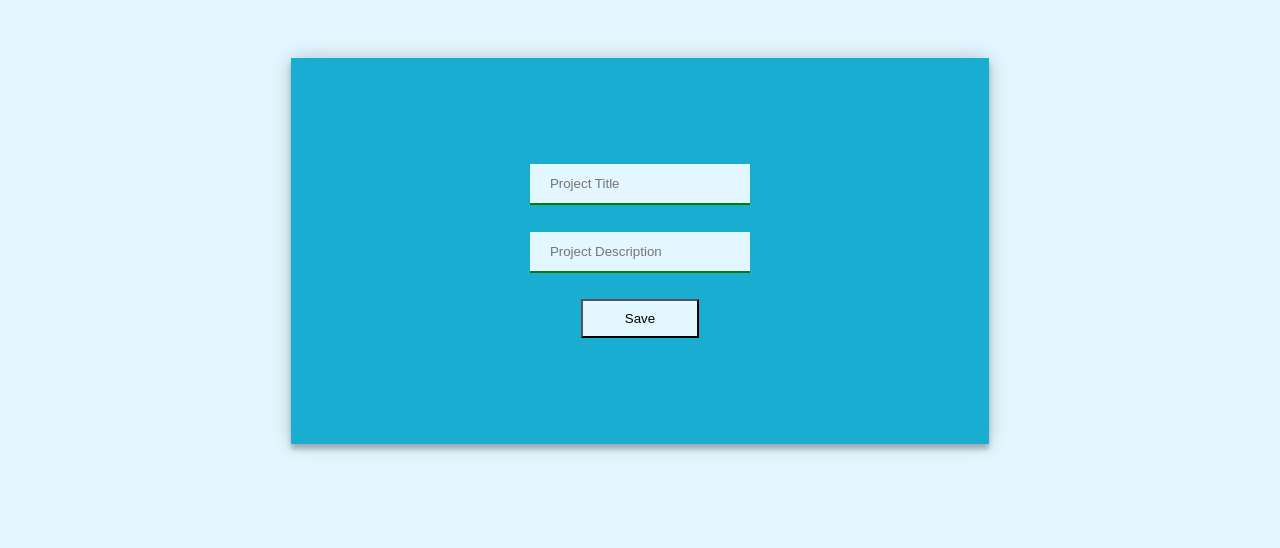
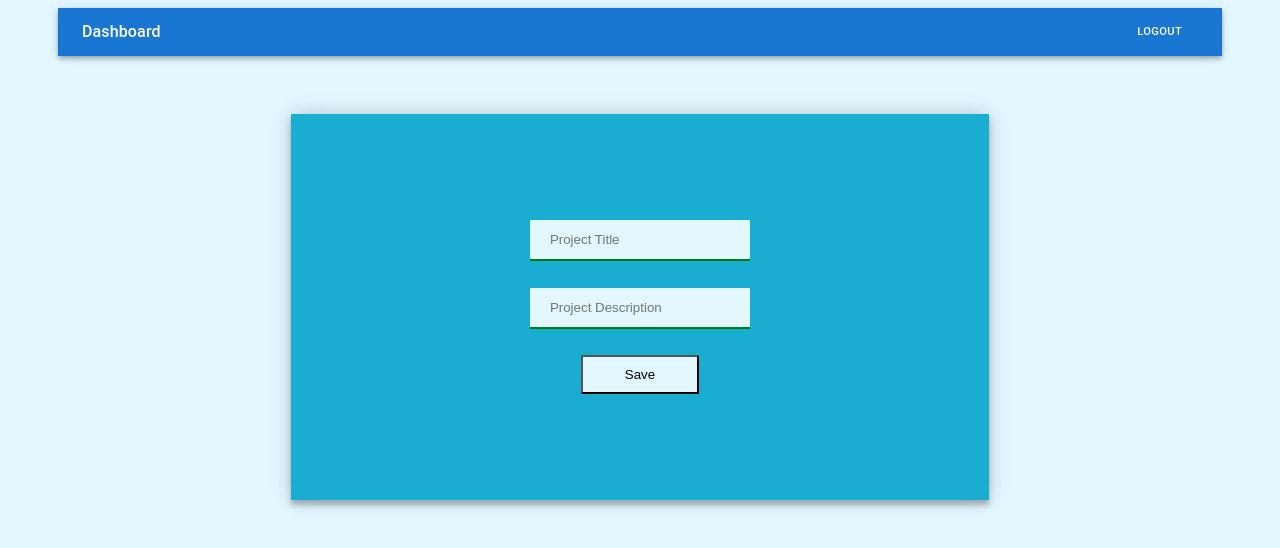
Before and after one commit to Team-Bugged/bug-tracker-client, a React (Create React App) app: page /addproject in a window 1280 px wide. Shown: the top 548 px of the page. Built offline with nearby package versions, Linux system fonts and the light colour scheme.

Commit message:
Implement NavBar Style

```diff
--- a/src/App.css
+++ b/src/App.css
@@ -3,22 +3,19 @@
   font-size: 0.8rem;
   padding: 0px 50px 0px 50px;
   background-color: rgb(226, 247, 255);
-
-
 }
 
-.detaildiv{
+.detaildiv {
   padding-left: 30px;
-  display:flex;
+  display: flex;
   flex-direction: column;
-
 }
 
 /* display: 'flex',
       minWidth: '100%',
       justifyContent: 'space-between',
       marginBottom: '1.5em', */
-.detailpaper{
+.detailpaper {
   display: flex;
   flex-direction: column;
   justify-content: space-between;
@@ -28,7 +25,7 @@
   padding: 1.5em;
   /* min-height: calc(100vH - 244px); */
 }
-.projectpaper{
+.projectpaper {
   display: flex;
   flex-direction: row;
   justify-content: space-around;
@@ -39,26 +36,25 @@
 }
 
 .jss17 {
-
   display: flex;
   padding: 0.8em 1.5em;
   align-items: center;
   margin-bottom: 1em;
 }
 
-.addproject{
+.addproject {
   display: flex;
   width: 120px;
   align-items: center;
-  margin:2em 0;
+  margin: 2em 0;
   background-color: #19add2;
 }
 
-.mainrow{
+.mainrow {
   background-color: #19add2;
 }
 
-.mainbugrow{
+.mainbugrow {
   background-color: #d23e19bd;
 }
 
@@ -109,7 +105,6 @@
   padding: 15px;
   box-sizing: border-box;
   font-size: 14px;
-
 }
 .form button {
   font-family: "Roboto", sans-serif;
@@ -127,8 +122,7 @@
   cursor: pointer;
 }
 
-.statusdiv
-{
+.statusdiv {
   color: rgb(0, 128, 0);
   background-color: rgb(226, 255, 226);
   border-radius: 4px;
@@ -138,7 +132,7 @@
   display: inline;
 }
 
-.projectdescp{
+.projectdescp {
   display: flex;
   flex-direction: row;
   align-items: center;
@@ -146,14 +140,14 @@
   padding: 2em 2em;
 }
 
-.membersacc{
+.membersacc {
   max-width: 30em;
 }
 
-.projectForm{
+.projectForm {
   margin: 5% 20%;
   padding: 8%;
-  display:flex;
+  display: flex;
   flex-direction: column;
   justify-content: space-around;
   align-items: center;
@@ -162,17 +156,14 @@
   box-shadow: 0 0 20px 0 rgba(0, 0, 0, 0.2), 0 5px 5px 0 rgba(0, 0, 0, 0.24);
 }
 
-.save-btn{
-
+.save-btn {
   padding: 10px 20px;
   width: 23%;
 
-
   background-color: rgb(226, 247, 255);
-
 }
 
-input{
+input {
   width: 43%;
   padding: 12px 20px;
 
@@ -186,10 +177,14 @@ input:focus {
   width: 100%;
 }
 
-.projecttablebody{
+.projecttablebody {
   background-color: rgb(226, 247, 255);
 }
 
-.bugtablebody{
+.bugtablebody {
   background-color: rgb(255, 226, 226);
 }
+
+.navbar {
+  margin-bottom: 10px;
+}
--- a/src/components/AddBugForm.js
+++ b/src/components/AddBugForm.js
@@ -1,6 +1,7 @@
 import { useState } from "react";
 import { addBug } from "./ServerConnections";
 import { useNavigate } from "react-router-dom";
+import Navbar from "./navbar/Navbar";
 
 export const AddBugForm = ({ projectID }) => {
   const navigate = useNavigate();
@@ -16,6 +17,8 @@ export const AddBugForm = ({ projectID }) => {
     );
   };
   return (
+    <>
+      <Navbar />
       <form>
         <input
           placeholder="Bug Title"
@@ -50,5 +53,6 @@ export const AddBugForm = ({ projectID }) => {
         />
         <button onClick={handleAddBugSubmit}>Submit</button>
       </form>
+    </>
   );
 };
--- a/src/components/AddProjectForm.js
+++ b/src/components/AddProjectForm.js
@@ -1,7 +1,8 @@
 import { useState } from "react";
 import { addProject } from "./ServerConnections";
 import { useNavigate } from "react-router-dom";
-import TextField from '@mui/material/TextField';
+import Navbar from "./navbar/Navbar";
+import TextField from "@mui/material/TextField";
 
 export const AddProjectForm = () => {
   const navigate = useNavigate();
@@ -13,6 +14,8 @@ export const AddProjectForm = () => {
     addProject(projectTitle, projectDescription).then(navigate("/dashboard"));
   };
   return (
+    <>
+      <Navbar />
       <form className="projectForm">
         <input
           placeholder="Project Title"
@@ -29,7 +32,10 @@ export const AddProjectForm = () => {
             setProjectDescription(input.target.value);
           }}
         />
-      <button className="save-btn" onClick={handleAddProjectSubmit}>Save</button>
+        <button className="save-btn" onClick={handleAddProjectSubmit}>
+          Save
+        </button>
       </form>
+    </>
   );
 };
--- a/src/components/ProjectDetail.js
+++ b/src/components/ProjectDetail.js
@@ -1,5 +1,6 @@
 import { getBugData, getProjectData } from "../components/ServerConnections";
 import { BugBar } from "../components/BugBar";
+import Navbar from "./navbar/Navbar";
 import { useEffect, useState } from "react";
 import { useInfoContext } from "../components/Context";
 import { useNavigate } from "react-router-dom";
@@ -54,6 +55,7 @@ const ProjectDetail = ({ projectID }) => {
         "Loading "
       ) : (
         <>
+          <Navbar />
           <Paper className="projectdescp">
             <div>
               <h1>{project?.projectTitle}</h1>
--- a/src/components/navbar/Navbar.js
+++ b/src/components/navbar/Navbar.js
@@ -1,6 +1,7 @@
 import "../../App.css";
 import { useInfoContext } from "../Context";
 import { useNavigate } from "react-router-dom";
+import { AppBar, Toolbar, Button, Typography, Box } from "@mui/material";
 
 const Navbar = () => {
   const navigate = useNavigate();
@@ -13,12 +14,26 @@ const Navbar = () => {
   return (
     <>
       <div className="navbar">
-        <ul>
-          <li>{name}</li>
-          <li>
-            <button onClick={handleLogOut}>Logout</button>
-          </li>
-        </ul>
+        <Box sx={{ flexGrow: 1 }}>
+          <AppBar position="static">
+            <Toolbar variant="dense">
+              <Typography
+                variant="h6"
+                component="div"
+                sx={{ flexGrow: 1 }}
+                onClick={() => window.location.replace("/dashboard")}
+              >
+                Dashboard
+              </Typography>
+              <Typography variant="h6" color="inherit" component="div">
+                {name}
+              </Typography>
+              <Button variant="h6" color="inherit" onClick={handleLogOut}>
+                Logout
+              </Button>
+            </Toolbar>
+          </AppBar>
+        </Box>
       </div>
     </>
   );
```
Lines whose indentation alone changed are shown as unchanged.
